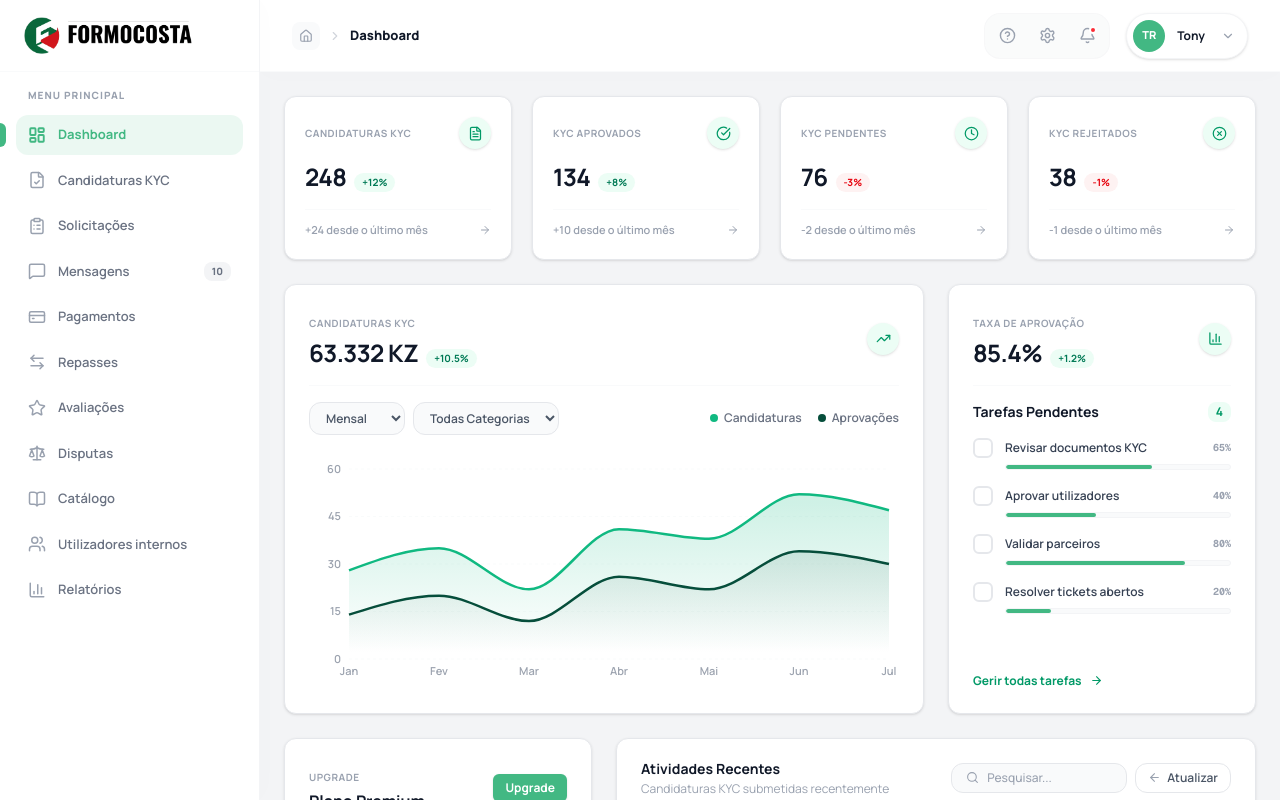
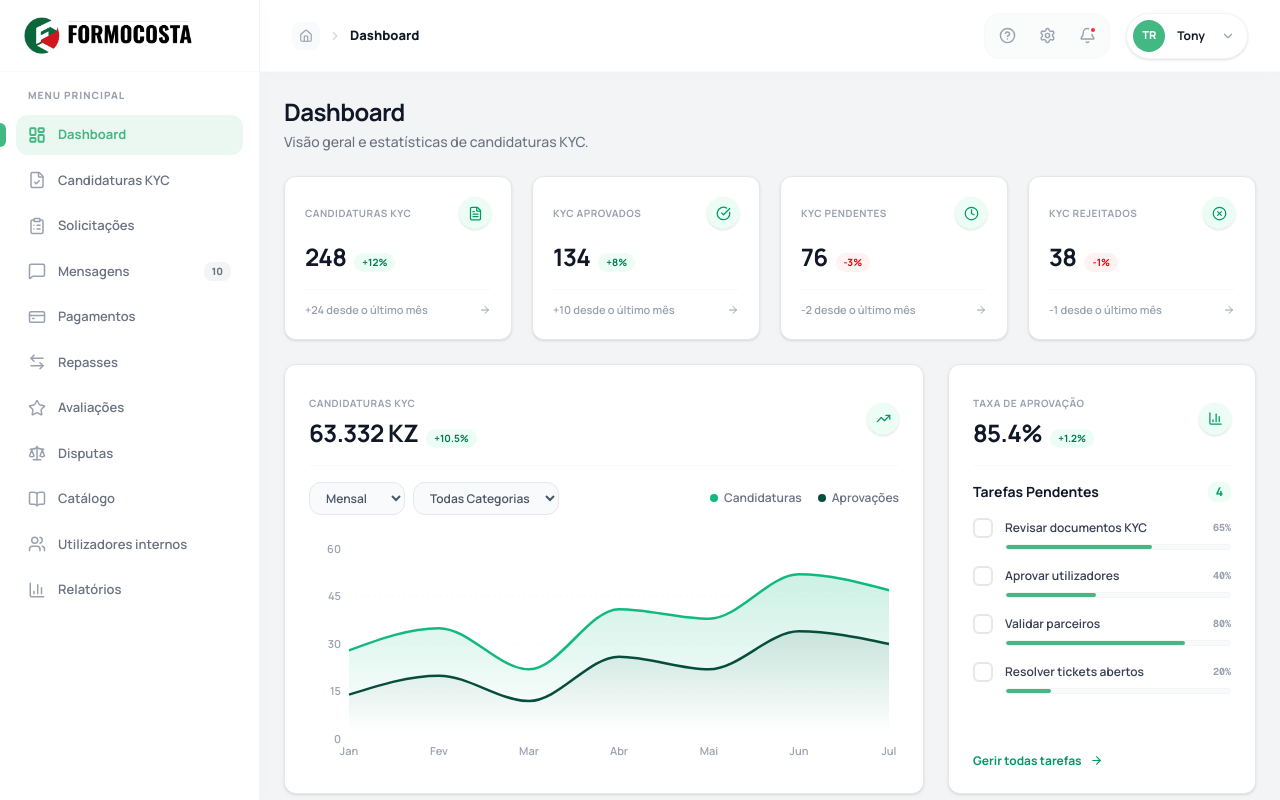
Before and after one commit to formocosta/frontend, a Next.js app: page /dashboard in a window 1280 px wide. Built offline with nearby package versions, Linux system fonts and the light colour scheme.

Commit message:
feat: implement backoffice dashboard page with analytics charts and task management view

```diff
--- a/src/app/(backoffice)/dashboard/page.tsx
+++ b/src/app/(backoffice)/dashboard/page.tsx
@@ -8,6 +8,7 @@ import {
   FileText, CheckCircle, Clock, XCircle, ArrowUpRight, ArrowDownRight,
   TrendingUp, ArrowRight, Check, BarChart3, Search,
 } from 'lucide-react';
+import PageHeader from '@/components/PageHeader';
 
 // ── Mock data ──────────────────────────────────────────────
 
@@ -53,18 +54,18 @@ const CHART_DATA = [
 ];
 
 const ACTIVITIES = [
-  { id: 'KYC-001', name: 'Maria Fernanda Silva',  status: 'aprovado',  date: '01 Jun 2026' },
-  { id: 'KYC-002', name: 'João Paulo Mendes',     status: 'pendente',  date: '01 Jun 2026' },
-  { id: 'KYC-003', name: 'Ana Cristina Faria',    status: 'rejeitado', date: '31 Mai 2026' },
-  { id: 'KYC-004', name: 'Carlos Alberto Neto',   status: 'aprovado',  date: '31 Mai 2026' },
-  { id: 'KYC-005', name: 'Beatriz Lopes Costa',   status: 'pendente',  date: '30 Mai 2026' },
-  { id: 'KYC-006', name: 'Rui Manuel Oliveira',   status: 'aprovado',  date: '30 Mai 2026' },
+  { id: 'KYC-001', name: 'Maria Fernanda Silva', status: 'aprovado', date: '01 Jun 2026' },
+  { id: 'KYC-002', name: 'João Paulo Mendes', status: 'pendente', date: '01 Jun 2026' },
+  { id: 'KYC-003', name: 'Ana Cristina Faria', status: 'rejeitado', date: '31 Mai 2026' },
+  { id: 'KYC-004', name: 'Carlos Alberto Neto', status: 'aprovado', date: '31 Mai 2026' },
+  { id: 'KYC-005', name: 'Beatriz Lopes Costa', status: 'pendente', date: '30 Mai 2026' },
+  { id: 'KYC-006', name: 'Rui Manuel Oliveira', status: 'aprovado', date: '30 Mai 2026' },
 ];
 
 const TASKS = [
-  { id: 1, label: 'Revisar documentos KYC',  progress: 65 },
-  { id: 2, label: 'Aprovar utilizadores',     progress: 40 },
-  { id: 3, label: 'Validar parceiros',        progress: 80 },
+  { id: 1, label: 'Revisar documentos KYC', progress: 65 },
+  { id: 2, label: 'Aprovar utilizadores', progress: 40 },
+  { id: 3, label: 'Validar parceiros', progress: 80 },
   { id: 4, label: 'Resolver tickets abertos', progress: 20 },
 ];
 
@@ -86,9 +87,8 @@ function StatCard({ label, value, change, icon: Icon, description }: typeof STAT
         {/* Middle Row: Value and Change Badge */}
         <div className="flex items-baseline gap-2 mt-3">
           <span className="text-2xl font-bold text-gray-900 tracking-tight">{value}</span>
-          <span className={`inline-flex items-center px-2 py-0.5 rounded-full text-[10px] font-bold ${
-            positive ? 'bg-emerald-50 text-emerald-700' : 'bg-red-50 text-red-600'
-          }`}>
+          <span className={`inline-flex items-center px-2 py-0.5 rounded-full text-[10px] font-bold ${positive ? 'bg-emerald-50 text-emerald-700' : 'bg-red-50 text-red-600'
+            }`}>
             {positive ? '+' : ''}{change}%
           </span>
         </div>
@@ -106,8 +106,8 @@ function StatCard({ label, value, change, icon: Icon, description }: typeof STAT
 }
 
 const STATUS_CONFIG = {
-  aprovado:  { label: 'Aprovado',  classes: 'bg-emerald-50 text-emerald-700 border border-emerald-100' },
-  pendente:  { label: 'Pendente',  classes: 'bg-amber-50 text-amber-700 border border-amber-100' },
+  aprovado: { label: 'Aprovado', classes: 'bg-emerald-50 text-emerald-700 border border-emerald-100' },
+  pendente: { label: 'Pendente', classes: 'bg-amber-50 text-amber-700 border border-amber-100' },
   rejeitado: { label: 'Rejeitado', classes: 'bg-red-50 text-red-600 border border-red-100' },
 } as const;
 
@@ -127,9 +127,8 @@ function TaskItem({ label, progress }: { label: string; progress: number }) {
       <div className="flex items-center gap-3">
         <button
           onClick={() => setDone(v => !v)}
-          className={`w-5 h-5 rounded-md border-2 flex items-center justify-center transition-all shrink-0 cursor-pointer ${
-            done ? 'bg-[#42b883] border-[#42b883]' : 'border-gray-200 hover:border-[#42b883]'
-          }`}
+          className={`w-5 h-5 rounded-md border-2 flex items-center justify-center transition-all shrink-0 cursor-pointer ${done ? 'bg-[#42b883] border-[#42b883]' : 'border-gray-200 hover:border-[#42b883]'
+            }`}
         >
           {done && <Check size={11} className="text-white" strokeWidth={3} />}
         </button>
@@ -153,6 +152,10 @@ function TaskItem({ label, progress }: { label: string; progress: number }) {
 export default function DashboardPage() {
   return (
     <div className="space-y-6 max-w-[1400px] mx-auto pb-8">
+      <PageHeader
+        title="Dashboard"
+        description="Visão geral e estatísticas de candidaturas KYC."
+      />
 
       {/* Stats Cards Row */}
       <div className="grid grid-cols-2 xl:grid-cols-4 gap-5">
@@ -218,12 +221,12 @@ export default function DashboardPage() {
               <AreaChart data={CHART_DATA} margin={{ top: 10, right: 10, left: -20, bottom: 0 }}>
                 <defs>
                   <linearGradient id="colorCandidaturas" x1="0" y1="0" x2="0" y2="1">
-                    <stop offset="5%" stopColor="#10B981" stopOpacity={0.2}/>
-                    <stop offset="95%" stopColor="#10B981" stopOpacity={0}/>
+                    <stop offset="5%" stopColor="#10B981" stopOpacity={0.2} />
+                    <stop offset="95%" stopColor="#10B981" stopOpacity={0} />
                   </linearGradient>
                   <linearGradient id="colorAprovacoes" x1="0" y1="0" x2="0" y2="1">
-                    <stop offset="5%" stopColor="#064e3b" stopOpacity={0.1}/>
-                    <stop offset="95%" stopColor="#064e3b" stopOpacity={0}/>
+                    <stop offset="5%" stopColor="#064e3b" stopOpacity={0.1} />
+                    <stop offset="95%" stopColor="#064e3b" stopOpacity={0} />
                   </linearGradient>
                 </defs>
                 <CartesianGrid strokeDasharray="3 3" vertical={false} stroke="#F9FBFB" />
--- /dev/null
+++ b/src/components/PageHeader.tsx
@@ -0,0 +1,25 @@
+import React from 'react';
+
+interface PageHeaderProps {
+  title: string;
+  description?: string;
+  action?: React.ReactNode;
+}
+
+export default function PageHeader({ title, description, action }: PageHeaderProps) {
+  return (
+    <div className="flex flex-col sm:flex-row sm:items-center justify-between gap-4 mb-6">
+      <div>
+        <h1 className="text-2xl font-bold text-gray-900 tracking-tight">{title}</h1>
+        {description && (
+          <p className="text-sm text-gray-500 mt-1 font-medium">{description}</p>
+        )}
+      </div>
+      {action && (
+        <div className="flex items-center gap-3 shrink-0">
+          {action}
+        </div>
+      )}
+    </div>
+  );
+}
```
